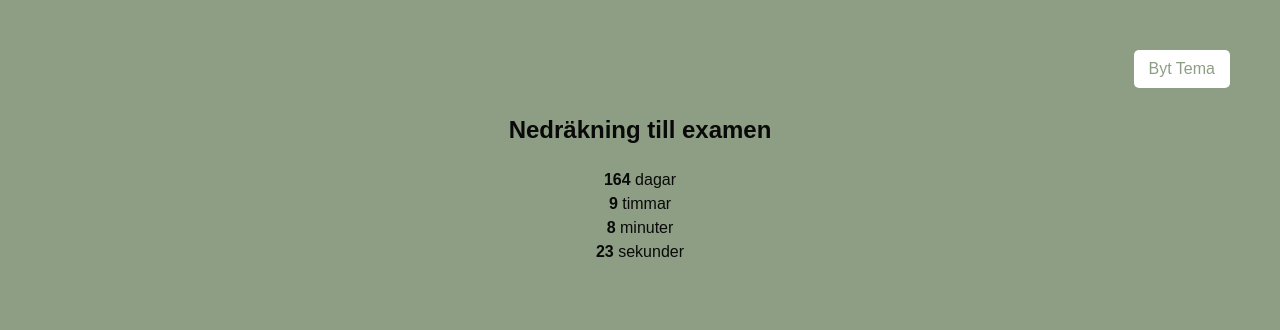
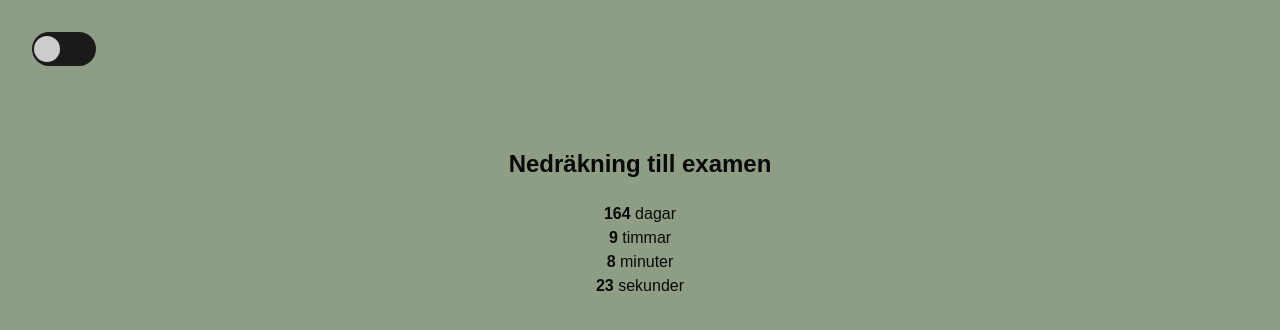
Before and after one commit to annkar73/exam-countdown, a React (Vite) app: page / in a window 1280 px wide. Shown: the top 330 px of the page. Built offline with nearby package versions, Linux system fonts and the light colour scheme.

Commit message:
update toggle

```diff
--- a/src/App.tsx
+++ b/src/App.tsx
@@ -16,7 +16,7 @@ export const App = () => {
   return (
     <ThemeProvider theme={theme}>
       <GlobalStyles />
-      <ThemeToggleButton onClick={toggleTheme} />
+      <ThemeToggleButton onClick={toggleTheme} themeName={theme.name} />
       <Home />
     </ThemeProvider>
   );
--- a/src/styles/ThemeToggleButton.tsx
+++ b/src/styles/ThemeToggleButton.tsx
@@ -1,37 +1,40 @@
-import styled from 'styled-components';
-import { motion } from 'motion/react';
+import styled from "styled-components";
+import { motion } from "framer-motion";
 
 interface ThemeToggleButtonProps {
   onClick: () => void;
+  themeName: string; // För att avgöra om det är light eller dark
 }
 
-export const ThemeToggleButton = ({ onClick }: ThemeToggleButtonProps) => {
+const SwitchContainer = styled.div`
+  width: 60px;
+  height: 30px;
+  border-radius: 50px;
+  display: flex;
+  align-items: center;
+  padding: 2px;
+  cursor: pointer;
+  background-color: ${(props) => props.theme.toggleBg};
+  position: relative;
+`;
+
+const SwitchHandle = styled(motion.div)`
+  width: 26px;
+  height: 26px;
+  border-radius: 50%;
+  background-color: ${(props) => props.theme.toggleHandle};
+  position: absolute;
+`;
+
+export const ThemeToggleButton = ({ onClick, themeName }: ThemeToggleButtonProps) => {
   return (
-    <Button
-      whileTap={{ scale: 0.9, rotate: 90 }}
-      whileHover={{ scale: 1.1 }}
-      onClick={onClick}
-    >
-      Byt Tema
-    </Button>
+    <SwitchContainer onClick={onClick}>
+      <SwitchHandle
+        layout
+        initial={false}
+        animate={{ x: themeName === "dark" ? 30 : 0 }} // Flytta kulan
+        transition={{ type: "spring", stiffness: 500, damping: 30 }}
+      />
+    </SwitchContainer>
   );
 };
-
-// Använd motion.button istället för en vanlig knapp
-const Button = styled(motion.button)`
-  position: fixed;
-  top: 50px;
-  right: 50px;
-  background: ${({ theme }) => theme.buttonBackground};
-  color: ${({ theme }) => theme.buttonText};
-  border: none;
-  padding: 10px 15px;
-  border-radius: 5px;
-  font-size: 1rem;
-  cursor: pointer;
-  transition: background 0.3s ease, color 0.3s ease;
-
-  &:hover {
-    background: ${({ theme }) => theme.buttonHoverBackground};
-    color: ${({ theme }) => theme.buttonHoverText};
-  }`
--- a/src/styles/theme.ts
+++ b/src/styles/theme.ts
@@ -1,19 +1,25 @@
 export const lightTheme = {
+  name: "light",
     background: '#8d9e84',
     text: '#090909',
     buttonBackground: '#ffffff',
     buttonText: '#8d9e84',
     buttonHoverBackground: '#42503f',
     buttonHoverText: '#ffffff',
+    toggleBg: "#1a1a1a",
+    toggleHandle: "#ccc",
   };
 
   export const darkTheme = {
+    name: "dark",
     background: '#1a1a1a',
     text: '#f5f5f5',
     buttonBackground: '#444',
     buttonText: '#f5f5f5',
     buttonHoverBackground: '#222',
     buttonHoverText: '#ffffff',
+    toggleBg: "#8d9e84",
+    toggleHandle: "#ccc",
   };
 
   export const getDefaultTheme = () =>
```
